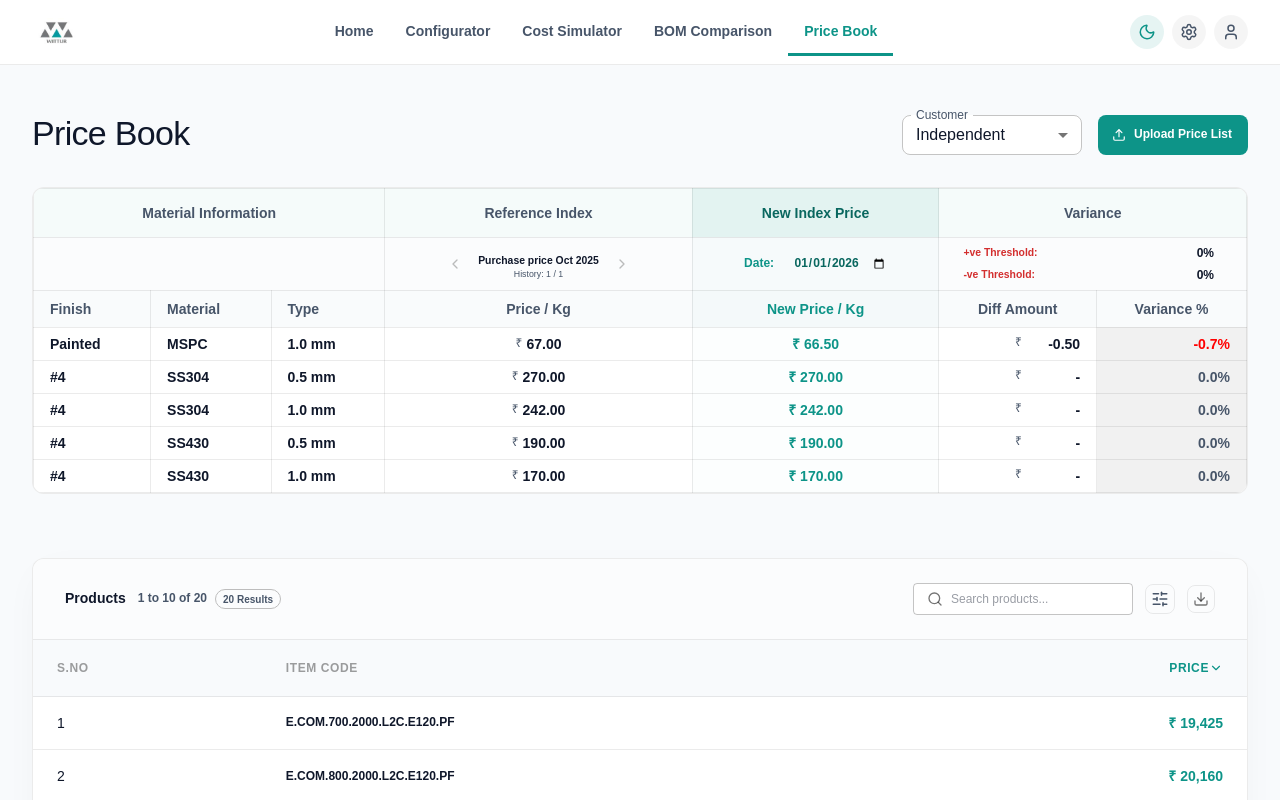
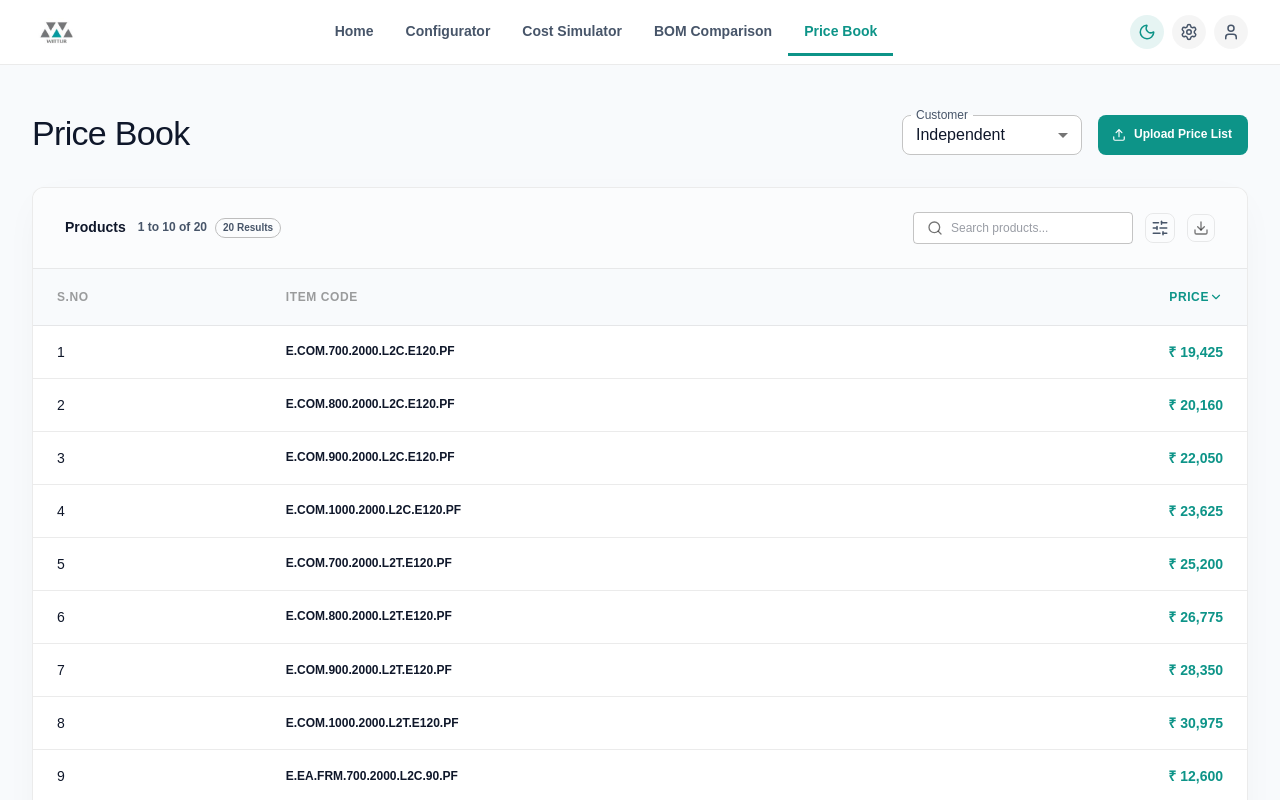
Before and after one commit to sivamsp5820/mvp-wittur, a React (Vite) app: page / in a window 1280 px wide. Shown: the top 800 px of the page. Built offline with nearby package versions, Linux system fonts and the light colour scheme.

Commit message:
feat: implement PriceList component with dynamic column management and material price tracking functionality

```diff
--- a/src/components/PriceList/PriceList.jsx
+++ b/src/components/PriceList/PriceList.jsx
@@ -581,7 +581,8 @@ export const PriceList = () => {
         </Stack>
       </Stack>
 
-      {/* Universal Material Index Table (Above Table) */}
+      {/* Universal Material Index Table (Above Table) - Only show for Mitsubishi and Otis */}
+      {(selectedCustomer === 'Mitsubishi' || selectedCustomer === 'Otis') && (
         <MaterialIndexTable
           materialIndexes={selectedCustomer === 'Otis' ? OTIS_MATERIAL_INDEXES : MITSUBISHI_MATERIAL_INDEXES}
           referenceIndexes={isEditingMaterialPrices ? draftReferencePrices : materialPriceHistory[historyIndex].prices}
@@ -603,6 +604,7 @@ export const PriceList = () => {
           onPrevHistory={handlePrevHistory}
           onNextHistory={handleNextHistory}
         />
+      )}
 
       {/* Table Container */}
       <Paper
```
Also changed, not shown: src/components/PriceList/common/MaterialIndexTable.jsx (indentation only). Lines whose indentation alone changed are shown as unchanged.
